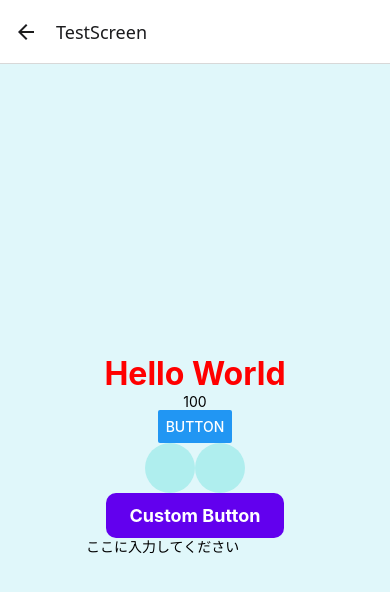
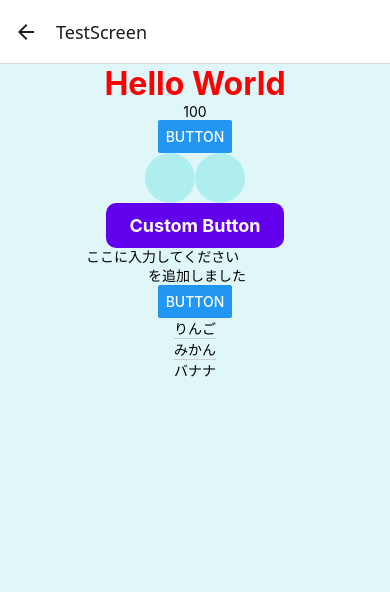
Before and after one commit to Hishi057/ReactNative-test-app, a React Native app: screen /TestScreen in a window 390 px wide. Shown: the top 592 px of the page. Built offline with nearby package versions, Linux system fonts and the light colour scheme.

Commit message:
FlatListの実装

```diff
--- a/App.tsx
+++ b/App.tsx
@@ -15,7 +15,7 @@ export default function App(){
       <Stack.Navigator initialRouteName="TitleScreen">
         <Stack.Screen name="TitleScreen" component={TitleScreen}/>
         <Stack.Screen name="TestScreen" component={TestScreen}/>
-        <Stack.Screen name="UniScreen" component={UniScreen}/>
+        <Stack.Screen name="UniScreen" component={UniScreen} options={{headerShown : false, animation: 'slide_from_bottom'}}/>
       </Stack.Navigator>
     </NavigationContainer>
   );
--- a/screens/TestScreen.js
+++ b/screens/TestScreen.js
@@ -6,13 +6,20 @@ import {
   Button,
   Alert,
   TouchableOpacity,
-  TextInput
+  TextInput,
+  FlatList
 } from 'react-native';
 import CircleButton from '../components/CircleButton';
+
 
 const TestScreen = ( {navigation} ) =>{
     const [count, setCount] = useState(100);
     const [text, setText] = useState('');
+    const [data, setData] = useState([
+      {id: '1', title:'りんご'},
+      {id: '2', title:'みかん'},
+      {id: '3', title:'バナナ'}
+    ]);
 
       return (
         <View style={styles.container}>
@@ -37,10 +44,28 @@ const TestScreen = ( {navigation} ) =>{
           <TextInput
             placeholder = "ここに入力してください"
             value={text}
-            onChangeText={(newText) => setText(newText)}
+            onChangeText={(newText) =>
+              setText(newText)
+            }
           />
-          <Text>{text}</Text>
+          <Text>{text} を追加しました</Text>
 
+          <Button
+          title="Button"
+          onPress={() =>
+            setData([...data, {id: (data.length + 1)+1, title: text}])
+          }></Button>
+
+          <FlatList
+            data={data}
+            renderItem={({item}) => (
+              <View>
+                <Text>{item.title}</Text>
+              </View>
+            )}
+            ItemSeparatorComponent={() => <View style={{ height: 1, backgroundColor: '#ccc' }} />}
+            keyExtractor={(item) => item.id}
+          />
         </View>
       );
     };
```
Also changed, not shown: 1 other file (tests, documents, lock files or other folders).
